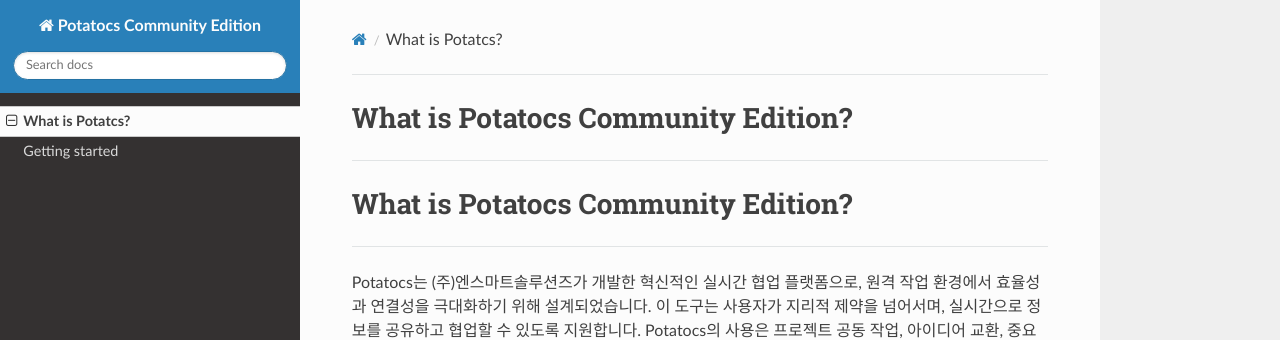
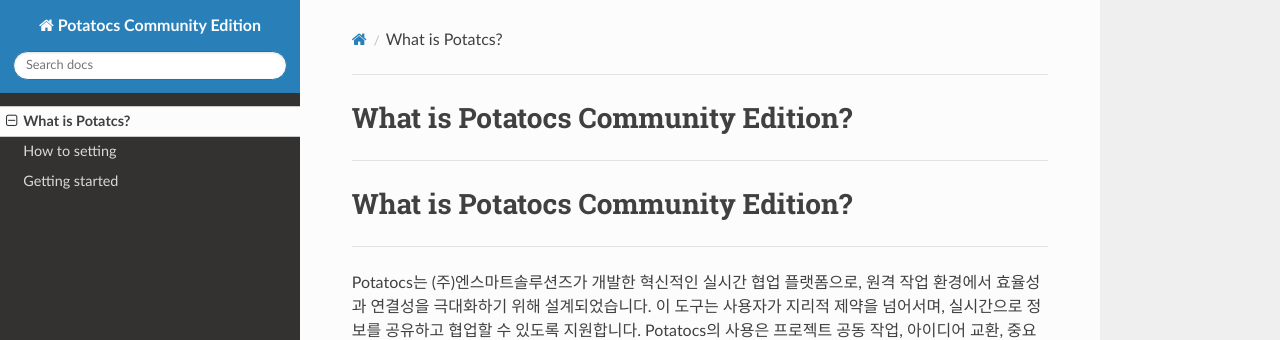
Before and after one commit to potatocs-ce/potatocs-ce-introduction, an MkDocs documentation site: the page built from docs/index.md, in a window 1280 px wide. Shown: the top 340 px of the page. Built offline with MkDocs 1.6.1, drawn with Linux system fonts in a browser that asks for light colours; nearby versions of some CDN libraries.

Commit message:
[Update] side nav

```diff
--- a/mkdocs.yml
+++ b/mkdocs.yml
@@ -6,4 +6,5 @@
 
 nav:
     - What is Potatcs?: index.md
+    - How to setting: setting.md
     - Getting started: install.md
```
